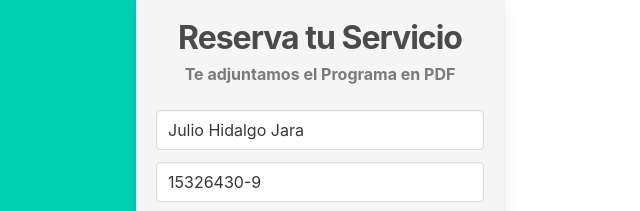
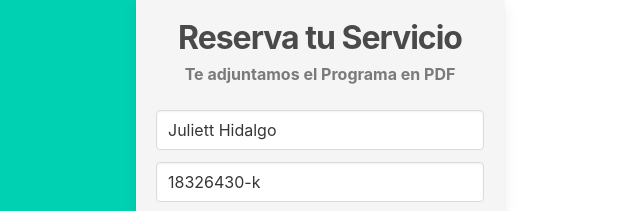
Before and after one commit to JulioHidalgo/certificacion2, a plain HTML site: page Bulma-Form/index.html in a window 1280 px wide. Shown: the part 134-345 px from the top of the page, 565-1205 px from the left. Drawn offline with Linux system fonts and the light colour scheme; some packages are replaced by stand-ins of ours; a script that the page names is missing.

Commit message:
actulaizado

```diff
--- a/Bulma-Form/index.html
+++ b/Bulma-Form/index.html
@@ -109,7 +109,7 @@
     <div class="field">
         <div class="control">
             <!-- Validación HTML: Campo Requerido & Regex para Solo Letras y Espacios  -->
-            <input name="entry.1490826550" class="input" type="text" placeholder="Nombre Completo" required pattern="^[a-zA-ZáéíóúÁÉÍÓÚüÜ\s]+$" title="- Solo Letras y Espacios" value="Julio Hidalgo Jara">
+            <input name="entry.1490826550" class="input" type="text" placeholder="Nombre Completo" required pattern="^[a-zA-ZáéíóúÁÉÍÓÚüÜ\s]+$" title="- Solo Letras y Espacios" value="Juliett Hidalgo">
         </div>
 
     </div>
@@ -117,7 +117,7 @@
     <!-- Rol Único Nacional ( Chile )  -->
     <div class="field">
         <div class="control">
-            <input name="entry.1256081260" class="input" type="text" placeholder="Rol Único Nacional ( Chile )" pattern="[0-9]{7,8}-?[0-9Kk]{1}" title="- Ingresa un RUN válido (sin puntos y con guión opcional)" value="15326430-9">
+            <input name="entry.1256081260" class="input" type="text" placeholder="Rol Único Nacional ( Chile )" pattern="[0-9]{7,8}-?[0-9Kk]{1}" title="- Ingresa un RUN válido (sin puntos y con guión opcional)" value="18326430-k">
         </div>
     </div>
 
```
